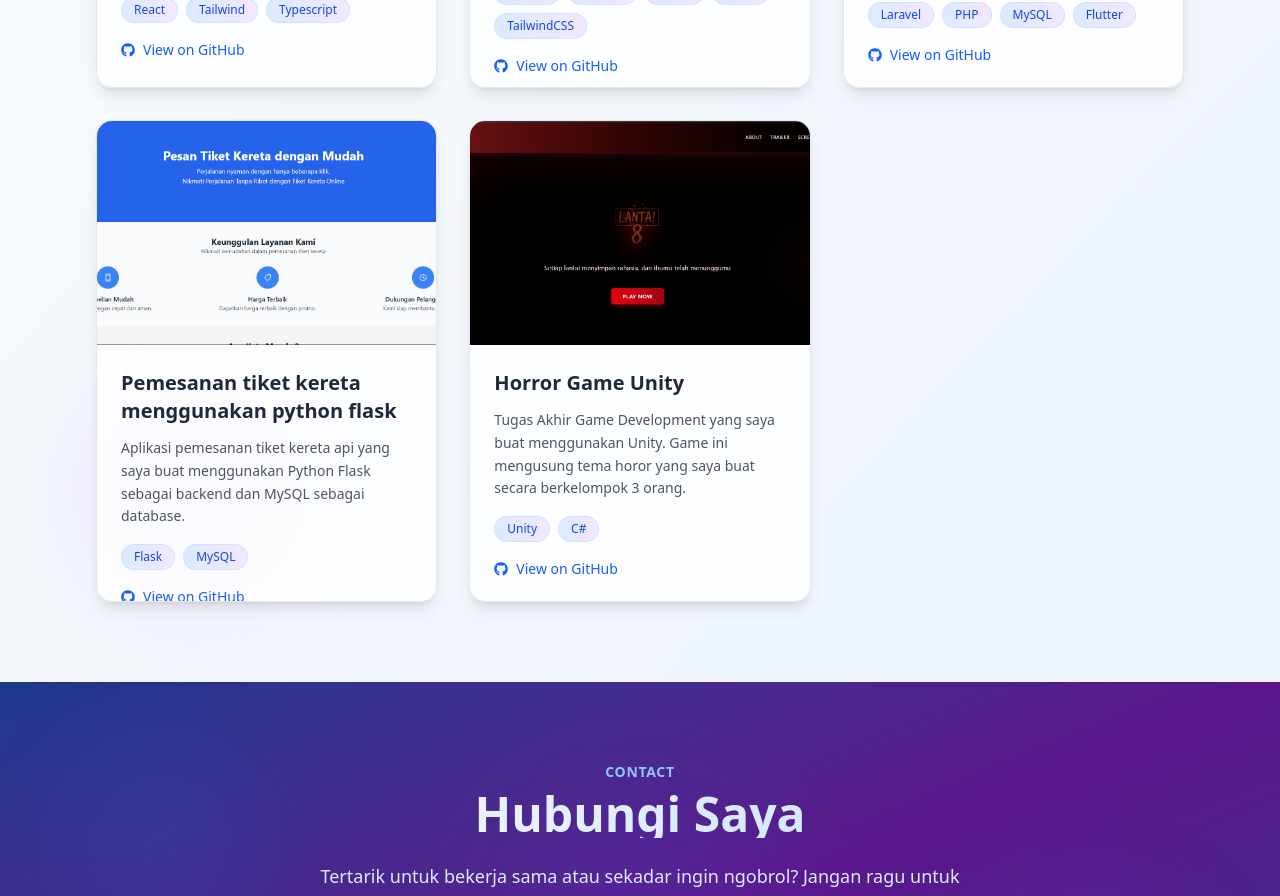
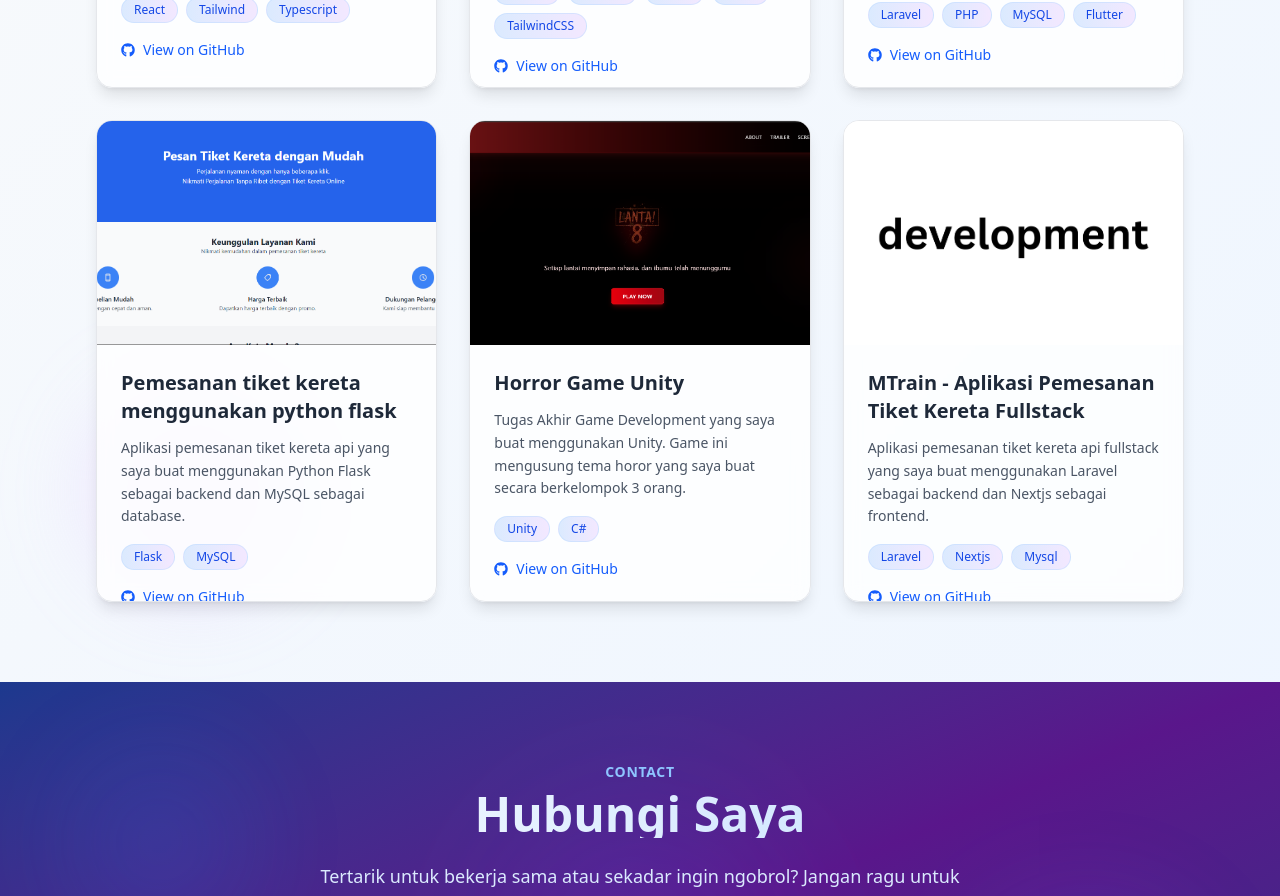
Before and after one commit to MTSetiawan/mt-portfolio, a React (Vite) app: page / in a window 1280 px wide. Shown: the part 3040-3936 px from the top of the page. Built offline with nearby package versions, Linux system fonts and the light colour scheme.

Commit message:
add respository project

```diff
--- a/src/Sections/Project.tsx
+++ b/src/Sections/Project.tsx
@@ -41,6 +41,14 @@ const Projects = () => {
       github: "https://github.com/MTSetiawan/the-jawir-studio",
       image: "image.png",
       stack: ["Unity", "C#"],
+    },
+    {
+      title: "MTrain - Aplikasi Pemesanan Tiket Kereta Fullstack",
+      description:
+        "Aplikasi pemesanan tiket kereta api fullstack yang saya buat menggunakan Laravel sebagai backend dan Nextjs sebagai frontend.",
+      github: "https://github.com/MTSetiawan/booking-tiket",
+      image: "Start.png",
+      stack: ["Laravel", "Nextjs", "Mysql"],
     },
   ];
 
```
Also changed, not shown: public/Start.png (added).
